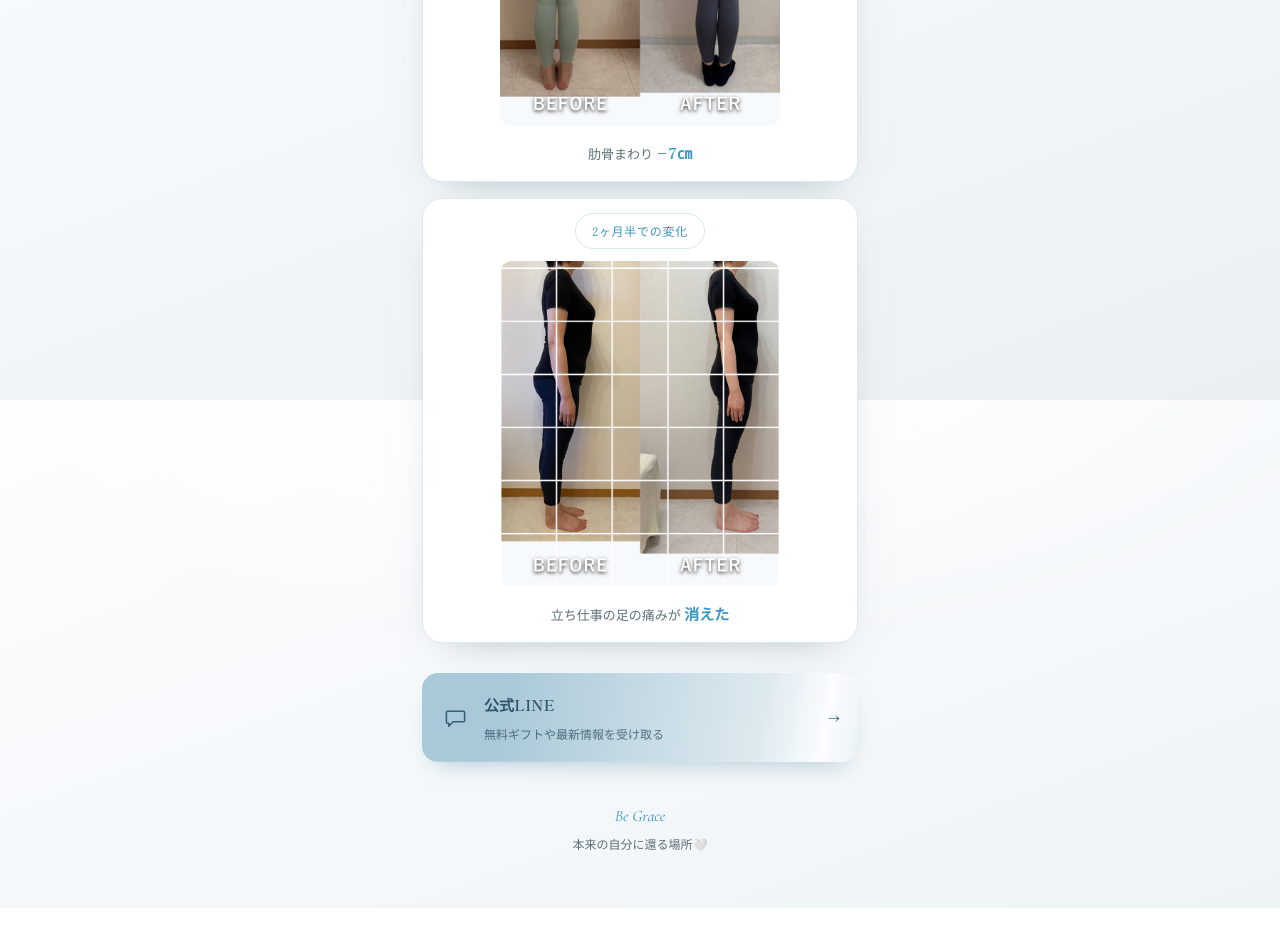
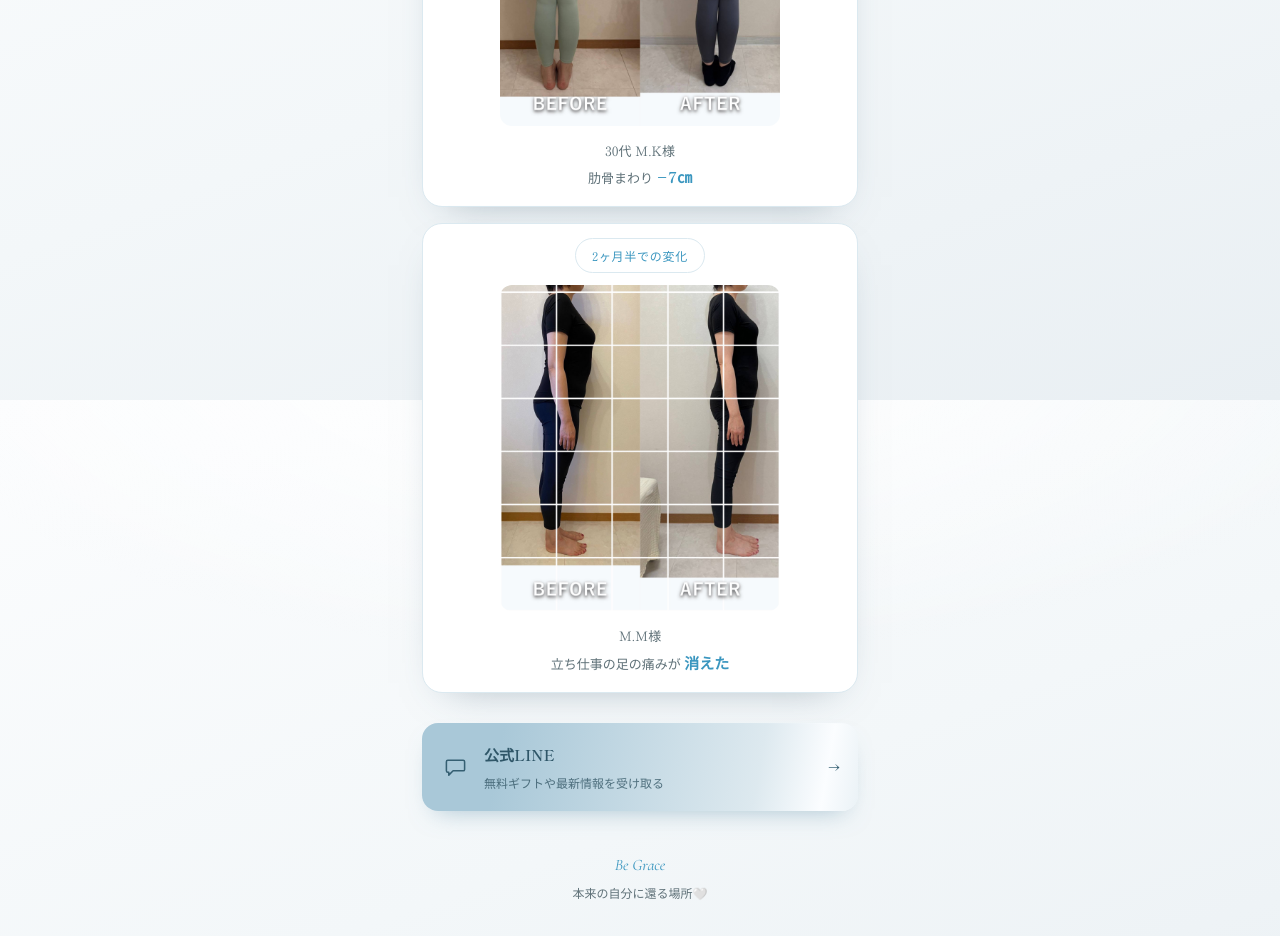
Before and after one commit to begracenao-alt/henka, a plain HTML site: page index.html in a window 1280 px wide. Shown: the part 2000-2936 px from the top of the page. Before the commit the page ends 2908 px from the top, so only its background shows below. Drawn offline with nearby package versions, Linux system fonts and the light colour scheme.

Commit message:
写真キャプションに氏名追加（1枚目=30代 M.K様／2枚目=M.M様・年代なし）
Co-Authored-By: Claude Opus 4.8 (1M context) <noreply@anthropic.com>

```diff
--- a/index.html
+++ b/index.html
@@ -104,12 +104,12 @@
     <div class="ba">
       <span class="badge">半年での変化</span>
       <img src="henka1.jpg" alt="半年での変化（Before / After）">
-      <div class="cap">肋骨まわり <b>−7㎝</b></div>
+      <div class="cap">30代 M.K様<br>肋骨まわり <b>−7㎝</b></div>
     </div>
     <div class="ba">
       <span class="badge">2ヶ月半での変化</span>
       <img src="henka2.jpg" alt="2ヶ月半での変化（Before / After）">
-      <div class="cap">立ち仕事の足の痛みが <b>消えた</b></div>
+      <div class="cap">M.M様<br>立ち仕事の足の痛みが <b>消えた</b></div>
     </div>
 
     <a class="cta" href="https://lin.ee/zMSBmw7" target="_blank" rel="noopener">
```
